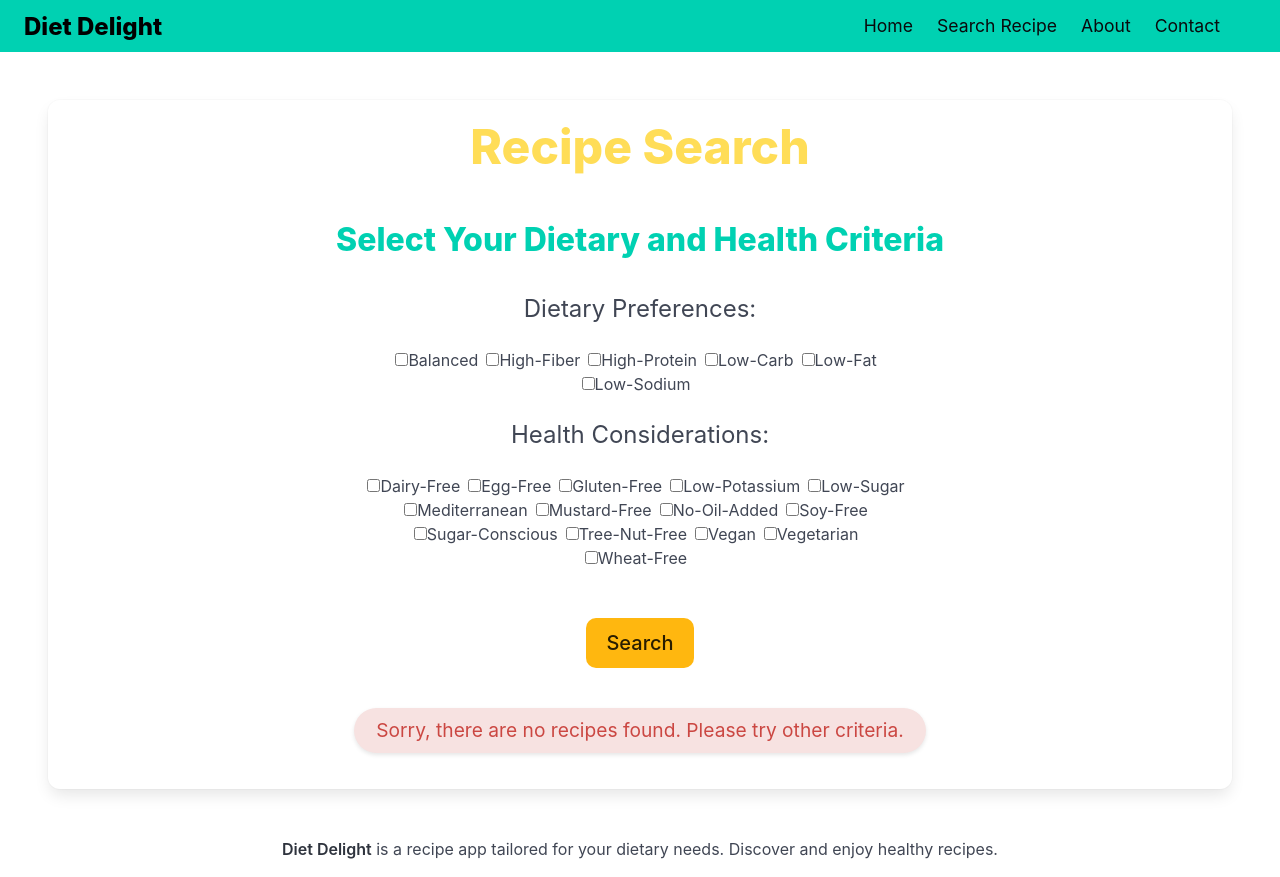
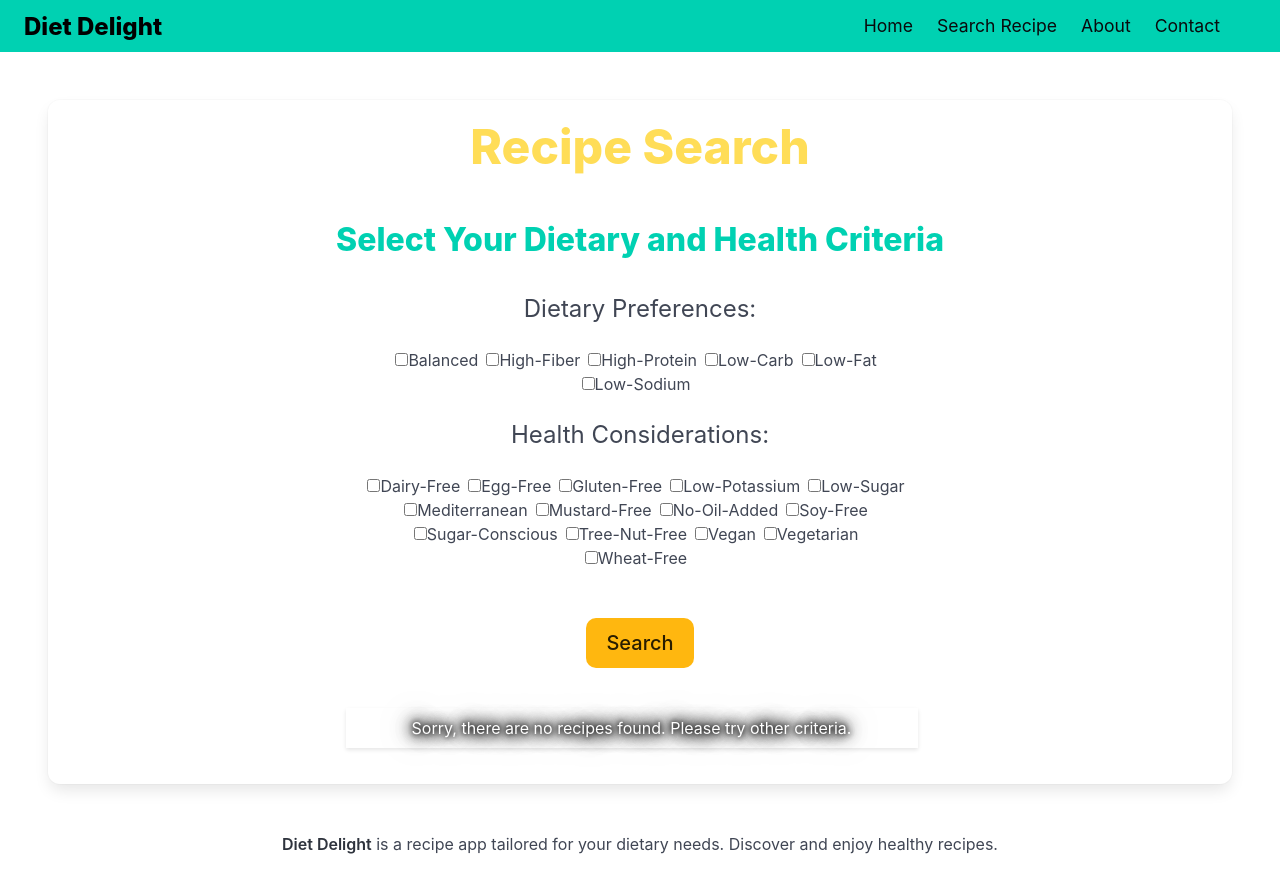
Before and after one commit to jmcaluyafuentes/diet-delight-frontend, a React (Vite) app: page /search in a window 1280 px wide. Built offline with nearby package versions, Linux system fonts and the light colour scheme.

Commit message:
style(DisplayErrorMessage): added animation on error message

```diff
--- a/src/components/DisplayErrorMessage.css
+++ b/src/components/DisplayErrorMessage.css
@@ -1,23 +1,75 @@
+:root {
+    --glow-color: #ff00f7;
+    --glow-color1: rgb(0, 0, 0);
+}
+
+.no-option-selected {
+    text-shadow:
+        0 0 5px var(--glow-color),
+        0 0 10px var(--glow-color),
+        0 0 15px var(--glow-color),
+        0 0 20px var(--glow-color),
+        0 0 25px var(--glow-color),
+        0 0 30px var(--glow-color),
+        0 0 35px var(--glow-color);
+    font-size: 1.2rem;
+}
+
+.no-recipe-found {
+    text-shadow:
+        0 0 5px var(--glow-color1),
+        0 0 10px var(--glow-color1),
+        0 0 15px var(--glow-color1),
+        0 0 20px var(--glow-color1),
+        0 0 25px var(--glow-color1),
+        0 0 30px var(--glow-color1),
+        0 0 35px var(--glow-color1);
+}
+
 .error {
+    color: #fff;
     text-align: center;
     padding: 0.5rem;
-    font-size: 1.2rem;
     margin: 1rem auto;
     box-shadow: 0 2px 4px rgba(0, 0, 0, 0.1);
     width: 50%;
     margin: 1rem auto;
+    animation: glow 1.5s infinite alternate, swing 5s infinite ease-in-out;
 }
 
-.no-option-selected {
-    color: #cb4742;
-    background-color: #f7e2e1;
-    border-radius: 30px;
+@keyframes error {
+    from {
+        text-shadow:
+            0 0 5px var(--glow-color),
+            0 0 10px var(--glow-color),
+            0 0 15px var(--glow-color),
+            0 0 20px var(--glow-color),
+            0 0 25px var(--glow-color),
+            0 0 30px var(--glow-color),
+            0 0 35px var(--glow-color);
+    }
+    to {
+        text-shadow:
+            0 0 10px var(--glow-color),
+            0 0 20px var(--glow-color),
+            0 0 30px var(--glow-color),
+            0 0 40px var(--glow-color),
+            0 0 50px var(--glow-color),
+            0 0 60px var(--glow-color),
+            0 0 70px var(--glow-color);
+    }
 }
 
-.no-recipe-found {
-    color: #cb4742;
-    background-color: #f7e2e1;
-    border-radius: 30px;
+@keyframes swing {
+    0% {
+        transform: translateX(-10px);
+    }
+    50% {
+        transform: translateX(10px);
+    }
+    100% {
+        transform: translateX(-10px);
+    }
 }
 
 /* Media query for tablet view */
--- a/src/components/SearchRecipeButton.jsx
+++ b/src/components/SearchRecipeButton.jsx
@@ -5,7 +5,7 @@ import './SearchRecipeButton.css'
 const SearchRecipes = ({ dietCriteria, healthCriteria, setErrorMessage, setRecipes }) => {
     const handleSearch = () => {
         if (dietCriteria.length === 0 && healthCriteria.length === 0) {
-            setErrorMessage('Please select at least one dietary or health criterion')
+            setErrorMessage('Please tick at least one dietary or health criterion below')
             setRecipes([])
             return;
         }
```
